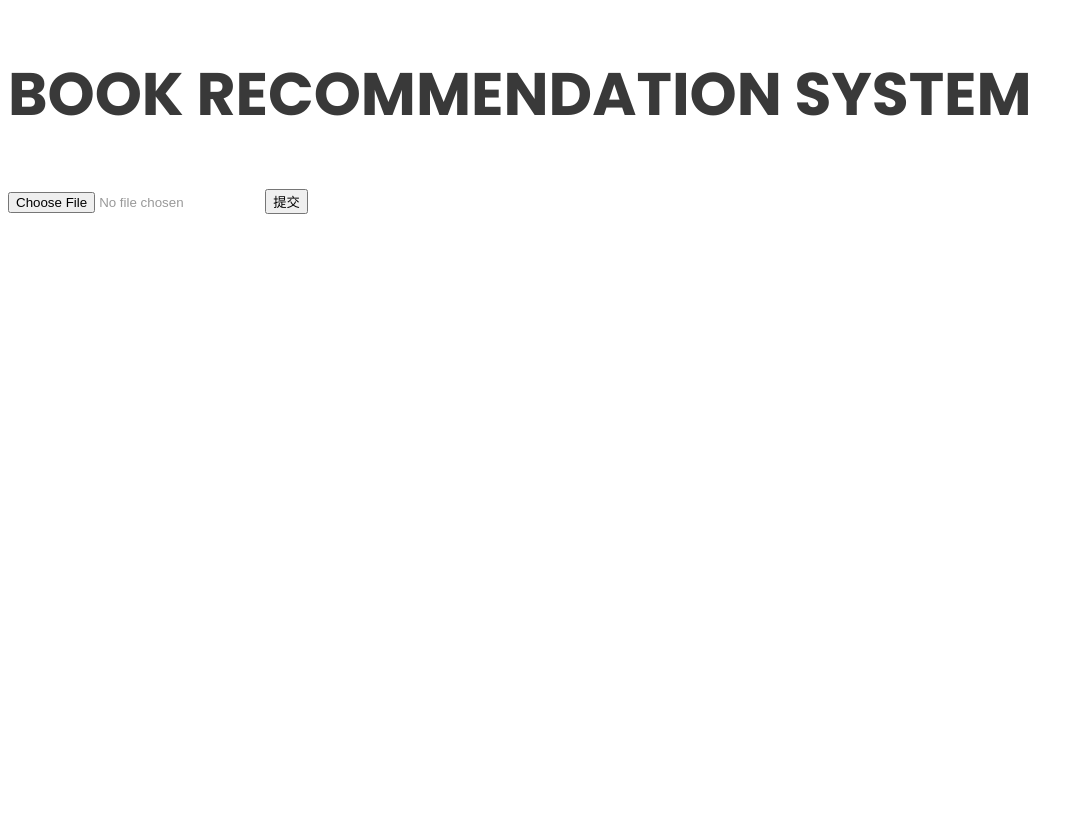
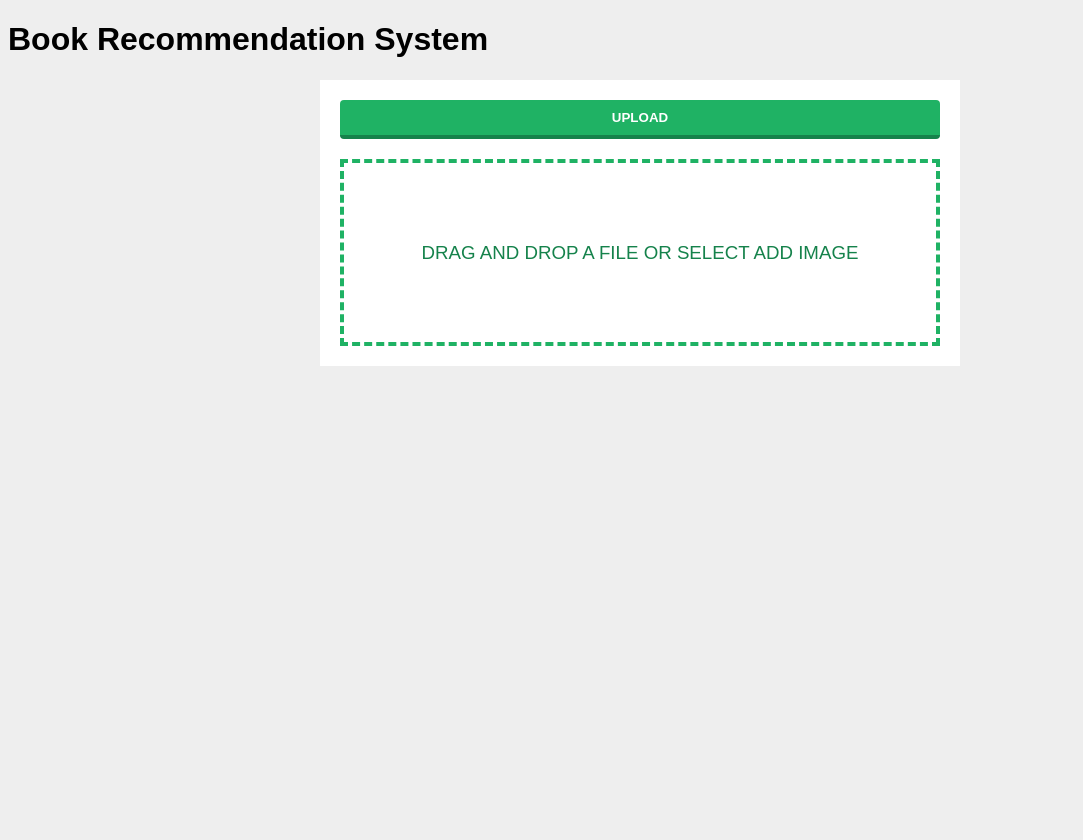
Before and after one commit to undersnow/book_recommendation, a Flask app: page / in a window 1280 px wide. Shown: the whole page, without its empty margins (0-1083 px from the left). After the commit the page ends 366 px from the top, so only its background shows below. Run offline with Flask 2, Linux system fonts and the light colour scheme.

Commit message:
add style for main page

```diff
--- a/book_recommendation/__init__.py
+++ b/book_recommendation/__init__.py
@@ -56,7 +56,7 @@ def create_app(test_config=None):
 
 
     @app.route('/', methods=['GET', 'POST'])
-    def upload_file():
+    def upload_file(error=None):
         if request.method == 'POST':
             # check if the post request has the file part
             if 'file' not in request.files:
@@ -66,14 +66,15 @@ def create_app(test_config=None):
             # if user does not select file, browser also
             # submit an empty part without filename
             if file.filename == '':
-                flash('No selected file')
-                return redirect(request.url)
+                return render_template('main.html', error='No selected file')
             if file and allowed_file(file.filename):
                 file_id = str(random.randint(0, 100000))
                 filename = file_id + '_' + secure_filename(file.filename)
                 file.save(os.path.join(app.config['UPLOAD_FOLDER'], filename))
                 return redirect(url_for('result',
                                         filename=filename))
+            elif file and not allowed_file(file.filename):
+                return render_template('main.html', error='File type not allowed')
         return render_template('main.html')
 
 
--- /dev/null
+++ b/book_recommendation/static/script.js
@@ -0,0 +1,32 @@
+function readURL(input) {
+    if (input.files && input.files[0]) {
+
+      var reader = new FileReader();
+
+      reader.onload = function(e) {
+        $('.image-upload-wrap').hide();
+
+        $('.file-upload-image').attr('src', e.target.result);
+        $('.file-upload-content').show();
+
+        $('.image-title').html(input.files[0].name);
+      };
+
+      reader.readAsDataURL(input.files[0]);
+
+    } else {
+      removeUpload();
+    }
+  }
+
+  function removeUpload() {
+    $('.file-upload-input').replaceWith($('.file-upload-input').clone());
+    $('.file-upload-content').hide();
+    $('.image-upload-wrap').show();
+  }
+  $('.image-upload-wrap').bind('dragover', function () {
+          $('.image-upload-wrap').addClass('image-dropping');
+      });
+      $('.image-upload-wrap').bind('dragleave', function () {
+          $('.image-upload-wrap').removeClass('image-dropping');
+  });
--- a/book_recommendation/static/style.css
+++ b/book_recommendation/static/style.css
@@ -1,31 +1,116 @@
-@import url(https://fonts.googleapis.com/css?family=Poppins:400,500,600,700);
+body {
+    font-family: sans-serif;
+    background-color: #eeeeee;
+  }
 
-/* General
-==================================================*/
+  .file-upload {
+    background-color: #ffffff;
+    width: 600px;
+    margin: 0 auto;
+    padding: 20px;
+  }
 
-html,
-body {
+  .file-upload-btn {
+    width: 100%;
+    margin: 0;
+    color: #fff;
+    background: #1FB264;
+    border: none;
+    padding: 10px;
+    border-radius: 4px;
+    border-bottom: 4px solid #15824B;
+    transition: all .2s ease;
+    outline: none;
+    text-transform: uppercase;
+    font-weight: 700;
+  }
+
+  .file-upload-btn:hover {
+    background: #1AA059;
+    color: #ffffff;
+    transition: all .2s ease;
+    cursor: pointer;
+  }
+
+  .file-upload-btn:active {
+    border: 0;
+    transition: all .2s ease;
+  }
+
+  .file-upload-content {
+    display: none;
+    text-align: center;
+  }
+
+  .file-upload-input {
+    position: absolute;
+    margin: 0;
+    padding: 0;
+    width: 100%;
     height: 100%;
-    font-family: 'Poppins', sans-serif;
-    line-height: 1.8;
-    color: #999
-}
+    outline: none;
+    opacity: 0;
+    cursor: pointer;
+  }
 
-a {
-    -webkit-transition: all .3s;
-    transition: all .3s
-}
+  .image-upload-wrap {
+    margin-top: 20px;
+    border: 4px dashed #1FB264;
+    position: relative;
+  }
 
-h1 {
-    color: #393939;
-    font-size: 60px;
+  .image-dropping,
+  .image-upload-wrap:hover {
+    background-color: #1FB264;
+    border: 4px dashed #ffffff;
+  }
+
+  .image-title-wrap {
+    padding: 0 15px 15px 15px;
+    color: #222;
+  }
+
+  .drag-text {
+    text-align: center;
+  }
+
+  .drag-text h3 {
+    font-weight: 100;
     text-transform: uppercase;
-}
+    color: #15824B;
+    padding: 60px 0;
+  }
 
-h3 {
-    color: #393939;
-}
+  .file-upload-image {
+    max-height: 200px;
+    max-width: 200px;
+    margin: auto;
+    padding: 20px;
+  }
 
-h5 {
-    color: #ffbf00;
-}
+  .remove-image {
+    width: 200px;
+    margin: 0;
+    color: #fff;
+    background: #cd4535;
+    border: none;
+    padding: 10px;
+    border-radius: 4px;
+    border-bottom: 4px solid #b02818;
+    transition: all .2s ease;
+    outline: none;
+    text-transform: uppercase;
+    font-weight: 700;
+  }
+
+  .remove-image:hover {
+    background: #c13b2a;
+    color: #ffffff;
+    transition: all .2s ease;
+    cursor: pointer;
+  }
+
+  .remove-image:active {
+    border: 0;
+    transition: all .2s ease;
+  }
--- a/book_recommendation/templates/main.html
+++ b/book_recommendation/templates/main.html
@@ -3,13 +3,31 @@
     <head>
         <meta charset="UTF-8">
         <link rel="stylesheet" type="text/css" href="{{ url_for('static', filename='style.css') }}">
+        <script src="{{ url_for('static', filename='script.js') }}"></script>
         <title>图书推荐系统</title>
     </head>
     <body>
         <h1>Book Recommendation System</h1>
         <form enctype="multipart/form-data" method="post">
-            <input type=file name=file required>
-            <input type="submit" value="提交"/>
+            <script class="jsbin" src="https://ajax.googleapis.com/ajax/libs/jquery/1/jquery.min.js"></script>
+            <div class="file-upload">
+            <button class="file-upload-btn" type='submit'>Upload</button>
+            <div class="image-upload-wrap">
+                <input class="file-upload-input" type='file' onchange="readURL(this);" accept="image/*" name="file"/>
+                <div class="drag-text">
+                <h3>Drag and drop a file or select add Image</h3>
+                </div>
+            </div>
+            <div class="file-upload-content">
+                <img class="file-upload-image" src="#" alt="your image" />
+                <div class="image-title-wrap">
+                <button type="button" onclick="removeUpload()" class="remove-image">Remove <span class="image-title">Uploaded Image</span></button>
+                </div>
+            </div>
+            {% if error %}
+            <script>alert("{{ error }}")</script>
+            {% endif %}
+            </div>
         </form>
     </body>
 </html>
--- a/book_recommendation/templates/result.html
+++ b/book_recommendation/templates/result.html
@@ -18,7 +18,7 @@
               {% for filename, img_path, URL in sim_files %}
               <tr>
                   <td>{{ filename }}</td>>
-                  <td><img src="{{ img_path }}" alt="empty"></td>
+                  <td><img src="{{ img_path }}" alt="{{ filename }}"></td>
                   <td><a href="{{ URL }}">{{ URL }}</a></td>
               </tr>
               {% endfor %}
```
Also changed, not shown: 1 other file.
